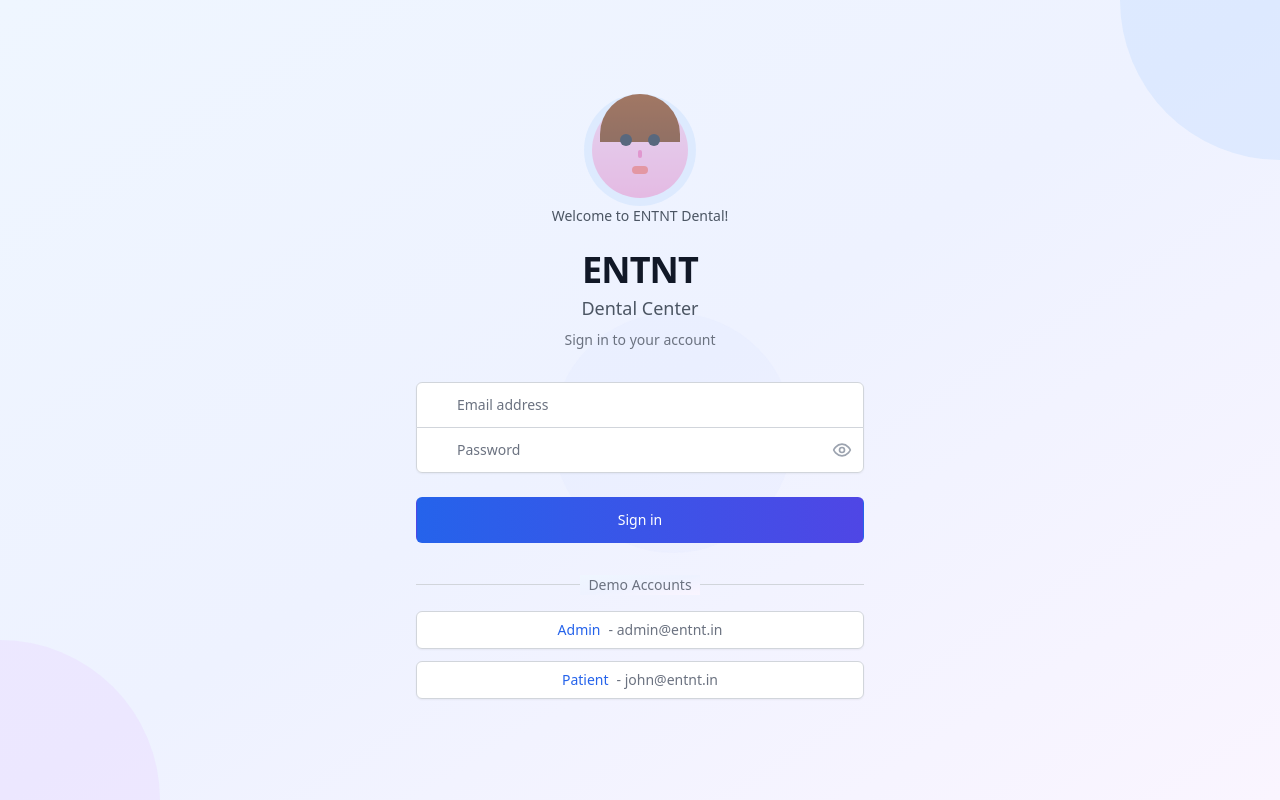
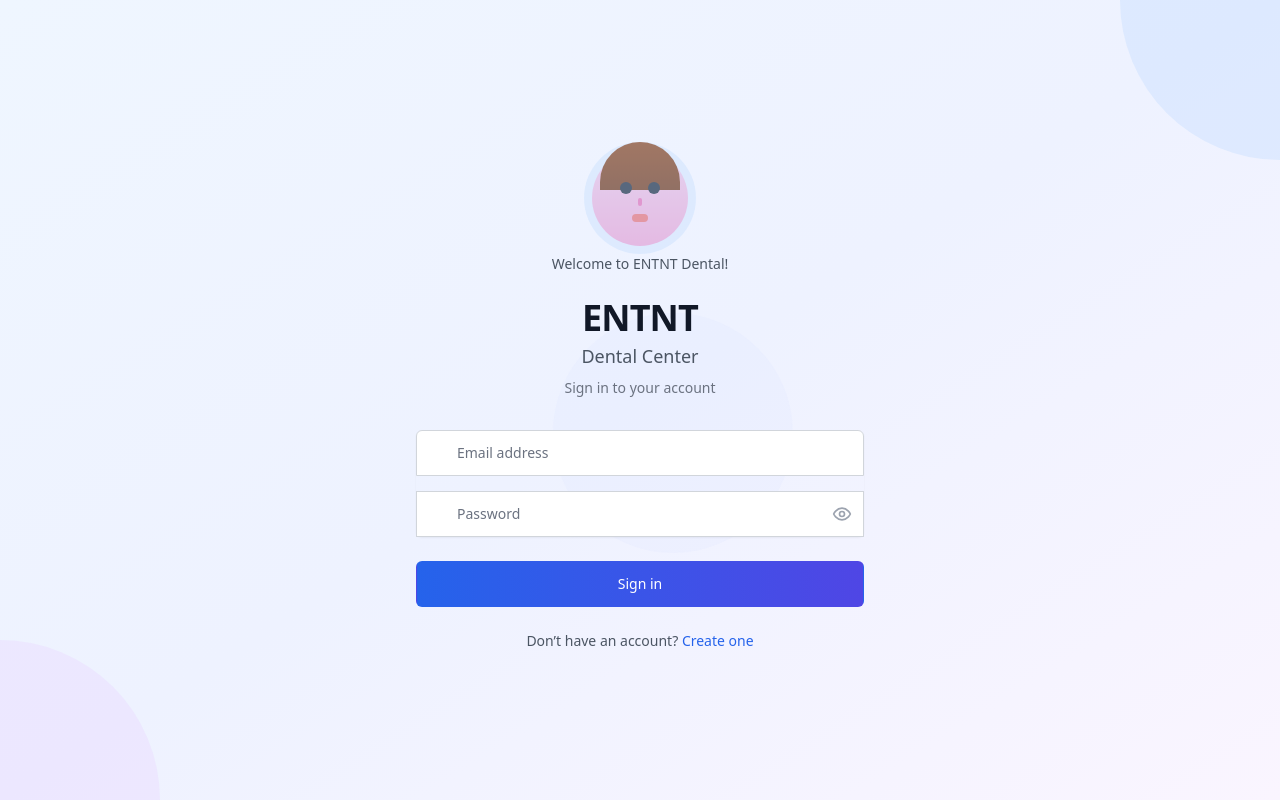
Before and after one commit to muhammad-ali-bright/dental-frontend2, a React (Create React App) app: page /login in a window 1280 px wide. Built offline with nearby package versions, Linux system fonts and the light colour scheme.

Commit message:
complete authentication flow

```diff
--- a/src/App.jsx
+++ b/src/App.jsx
@@ -1,5 +1,6 @@
 import React from 'react';
 import { BrowserRouter as Router, Routes, Route, Navigate } from 'react-router-dom';
+import { Toaster } from 'react-hot-toast';
 import { AuthProvider, useAuth } from './contexts/AuthContext';
 import { DataProvider } from './contexts/DataContext';
 import ProtectedRoute from './components/Auth/ProtectedRoute';
@@ -26,6 +27,17 @@ const DashboardRedirect = () => {
 
 function App() {
   return (
+    <>
+      <Toaster
+        position="top-center"
+        toastOptions={{
+          duration: 3000,
+          style: {
+            background: '#363636',
+            color: '#fff',
+          },
+        }}
+      />
       <AuthProvider>
         <DataProvider>
           <Router>
@@ -89,6 +101,7 @@ function App() {
           </Router>
         </DataProvider>
       </AuthProvider>
+    </>
   );
 }
 
--- a/src/components/Auth/LoginForm.jsx
+++ b/src/components/Auth/LoginForm.jsx
@@ -1,7 +1,9 @@
 import React, { useState } from 'react';
+import { Link } from 'react-router-dom';
 import { useAuth } from '../../contexts/AuthContext';
 import { useNavigate } from 'react-router-dom';
 import { Mail, Lock, Eye, EyeOff, AlertCircle } from 'lucide-react';
+import toast from "react-hot-toast";
 import DoctorCharacter from './DoctorCharacter';
 
 const LoginForm = () => {
@@ -22,7 +24,10 @@ const LoginForm = () => {
     try {
       const { success, result } = await login(email, password);
       if (success) {
+        toast.success("Login Successfully");
+        setTimeout(() => {
           navigate('/dashboard');
+        }, 1000);
       } else {
         setError(result);
       }
@@ -37,11 +42,6 @@ const LoginForm = () => {
     setPassword(e.target.value);
     setIsTypingPassword(e.target.value.length > 0);
   };
-
-  const demoAccounts = [
-    { email: 'admin@entnt.in', password: 'admin123', role: 'Admin' },
-    { email: 'john@entnt.in', password: 'patient123', role: 'Patient' },
-  ];
 
   return (
     <div className="min-h-screen flex items-center justify-center bg-gradient-to-br from-blue-50
@@ -75,7 +75,7 @@ const LoginForm = () => {
 
         <form className="mt-8 space-y-6" onSubmit={handleSubmit}>
           <div className="rounded-md shadow-sm -space-y-px">
-            <div className="relative">
+            <div className="relative !mb-4">
               <label htmlFor="email" className="sr-only">
                 Email address
               </label>
@@ -99,11 +99,8 @@ const LoginForm = () => {
                 />
               </div>
             </div>
-            <div className="relative">
-              <label htmlFor="password" className="sr-only">
-                Password
-              </label>
-              <div className="relative">
+            <div className="relative !mb-4">
+              <label htmlFor="password" className="sr-only">Password</label>
               <div className="absolute inset-y-0 left-0 pl-3 flex items-center pointer-events-none">
                 <Lock className="h-5 w-5 text-gray-400" />
               </div>
@@ -115,17 +112,13 @@ const LoginForm = () => {
                 required
                 value={password}
                 onChange={handlePasswordChange}
-                  className="appearance-none rounded-none relative block w-full px-3 py-3 pl-10 pr-10 border
-                  border-gray-300 placeholder-gray-500 text-gray-900 rounded-b-md focus:outline-none focus:ring-2
-                  focus:ring-blue-500 focus:border-blue-500 focus:z-10 sm:text-sm transition-all duration-300
-                  hover:border-blue-400"
                 placeholder="Password"
+                className="appearance-none relative block w-full px-3 py-3 pl-10 pr-10 border border-gray-300 placeholder-gray-500 text-gray-900 focus:outline-none focus:ring-2 focus:ring-blue-500 focus:border-blue-500 sm:text-sm transition-all duration-300 hover:border-blue-400"
               />
               <button
                 type="button"
-                  className="absolute inset-y-0 right-0 pr-3 flex items-center hover:bg-gray-50 rounded-r-md
-                  transition-colors duration-200"
                 onClick={() => setShowPassword(!showPassword)}
+                className="absolute inset-y-0 right-0 pr-3 flex items-center hover:bg-gray-50 rounded-r-md transition-colors duration-200"
               >
                 {showPassword ? (
                   <EyeOff className="h-5 w-5 text-gray-400 hover:text-gray-600" />
@@ -133,7 +126,6 @@ const LoginForm = () => {
                   <Eye className="h-5 w-5 text-gray-400 hover:text-gray-600" />
                 )}
               </button>
-              </div>
             </div>
           </div>
 
@@ -167,38 +159,18 @@ const LoginForm = () => {
               )}
             </button>
           </div>
+          <div className="mt-4 text-center">
+            <p className="text-sm text-gray-600">
+              Don’t have an account?{' '}
+              <Link
+                to="/register"
+                className="font-medium text-blue-600 hover:text-blue-500 transition duration-200"
+              >
+                Create one
+              </Link>
+            </p>
+          </div>
         </form>
-
-        <div className="mt-6">
-          <div className="relative">
-            <div className="absolute inset-0 flex items-center">
-              <div className="w-full border-t border-gray-300" />
-            </div>
-            <div className="relative flex justify-center text-sm">
-              <span className="px-2 bg-gradient-to-br from-blue-50 via-indigo-50 to-purple-50
-              text-gray-500">Demo Accounts</span>
-            </div>
-          </div>
-
-          <div className="mt-4 grid grid-cols-1 gap-3">
-            {demoAccounts.map((account) => (
-              <button
-                key={account.email}
-                onClick={() => {
-                  setEmail(account.email);
-                  setPassword(account.password);
-                  setIsTypingPassword(true);
-                }}
-                className="w-full inline-flex justify-center py-2 px-4 border border-gray-300 rounded-md shadow-sm
-                bg-white text-sm font-medium text-gray-500 hover:bg-gray-50 transition-all duration-300 transform
-                hover:scale-105 hover:shadow-md hover:border-blue-300"
-              >
-                <span className="text-blue-600 font-medium">{account.role}</span>
-                <span className="ml-2">- {account.email}</span>
-              </button>
-            ))}
-          </div>
-        </div>
       </div>
     </div>
   );
--- a/src/components/Auth/RegisterForm.jsx
+++ b/src/components/Auth/RegisterForm.jsx
@@ -4,7 +4,7 @@ import { useAuth } from '../../contexts/AuthContext';
 import { useNavigate } from 'react-router-dom';
 import { Mail, Lock, Eye, EyeOff, User, AlertCircle } from 'lucide-react';
 import DoctorCharacter from './DoctorCharacter';
-import toast, { Toaster } from 'react-hot-toast';
+import toast from 'react-hot-toast';
 
 const RegisterForm = () => {
     const [name, setName] = useState('');
@@ -58,16 +58,6 @@ const RegisterForm = () => {
 
     return (
         <div className="min-h-screen flex items-center justify-center bg-gradient-to-br from-blue-50 via-indigo-50 to-purple-50 py-12 px-4 sm:px-6 lg:px-8 relative overflow-hidden">
-            <Toaster
-                position="top-center"
-                toastOptions={{
-                    duration: 4000,
-                    style: {
-                        background: '#363636',
-                        color: '#fff',
-                    },
-                }}
-            />
             {/* Background Animation */}
             <div className="absolute inset-0 overflow-hidden">
                 <div className="absolute -top-40 -right-40 w-80 h-80 bg-blue-200 rounded-full opacity-20 animate-pulse"></div>
@@ -226,6 +216,19 @@ const RegisterForm = () => {
                         </button>
                     </div>
                 </form>
+
+                <div className="mt-4 text-center">
+                    <p className="text-sm text-gray-600">
+                        Already have an account?{' '}
+                        <button
+                            type="button"
+                            onClick={() => navigate('/login')}
+                            className="font-medium text-blue-600 hover:text-blue-500 transition duration-200"
+                        >
+                            Sign in
+                        </button>
+                    </p>
+                </div>
             </div>
         </div>
     );
--- a/src/contexts/AuthContext.jsx
+++ b/src/contexts/AuthContext.jsx
@@ -58,10 +58,8 @@ export const AuthProvider = ({ children }) => {
   const login = async (email, password) => {
     try {
       const response = await loginAPI(email, password);
-      debugger;
       const { success, result } = response.data;
       if (success) {
-        debugger;
         const { token, user } = result;
 
         setUser(user);
@@ -70,7 +68,7 @@ export const AuthProvider = ({ children }) => {
         API.defaults.headers.common['Authorization'] = `Bearer ${token}`;
         return { success, result };
       } else {
-        return { success: false, result: "Login Server Error" }
+        return { success, result }
       }
       // const user = response.data;
       // localStorage.setItem('token', user);
```
Lines whose indentation alone changed are shown as unchanged.
